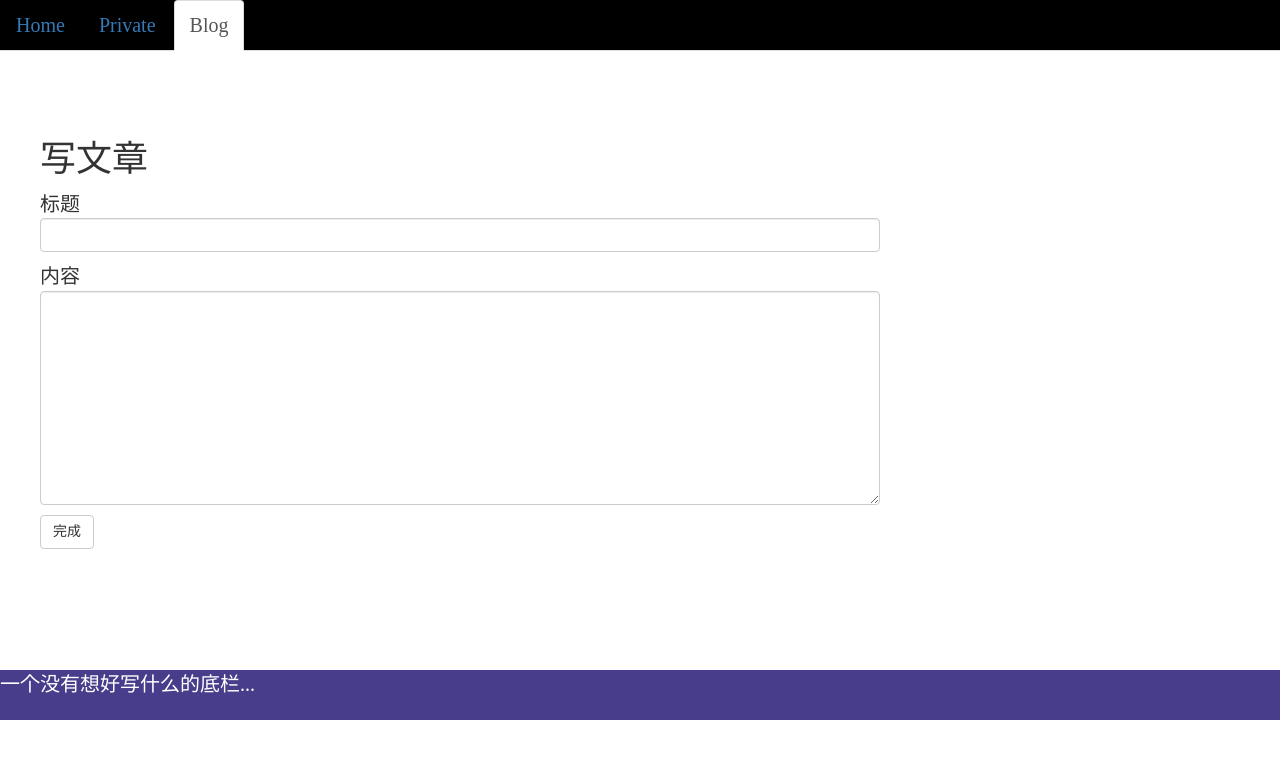
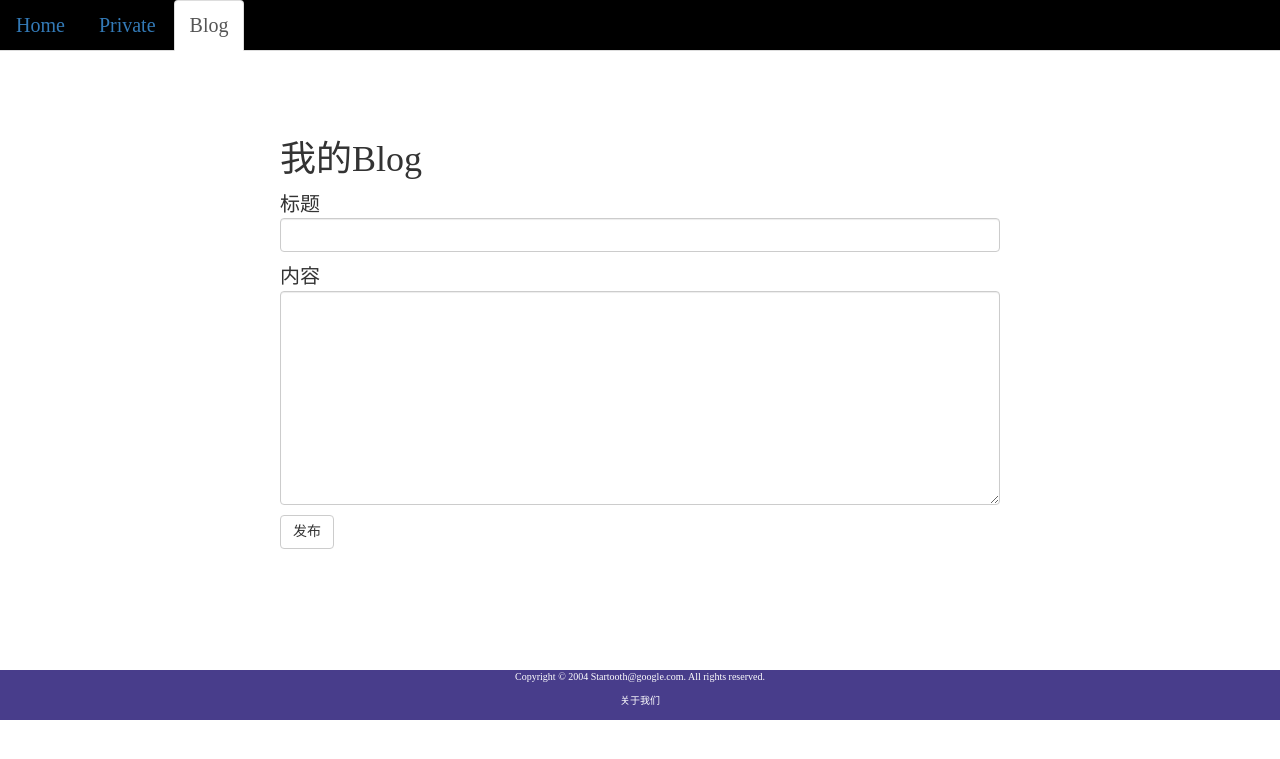
Before and after one commit to Startooth/blog, a Flask app: page /article/post in a window 1280 px wide. Shown: the top 759 px of the page. Run offline with Flask 2, Linux system fonts and the light colour scheme; the visitor is signed in with stand-in values (Sample User, id 1); data comes from the database, SQL or seed files in the repository; some libraries are stand-ins or nearby versions.

Commit message:
新增退出按钮，修改页面格局，添加底栏内容

```diff
--- a/article/templates/post.html
+++ b/article/templates/post.html
@@ -8,7 +8,8 @@
 {% endblock %}
 
 {% block content %}
-<h1>写文章</h1>
+<div style="width: 60%;margin:auto">
+    <h1>我的Blog</h1>
     <form action="/article/post" method="POST">
         <div style="margin-bottom: 10px;">
             <lable>标题</lable>
@@ -19,7 +20,8 @@
             <textarea class="form-control" name="content" cols="30" rows="10"></textarea>
         </div>
         <div>
-        <input type="submit" class="btn btn-default" value="完成">
+            <input type="submit" class="btn btn-default" value="发布">
         </div>
     </form>
+</div>
 {% endblock %}
--- a/templates/base.html
+++ b/templates/base.html
@@ -31,7 +31,7 @@
             float: left;
             /*background-color: lightblue;*/
             height: 500px;
-            width: 70%;
+            width: 100%;
             padding-top: 50px;
             margin-right: 60px;
         }
@@ -39,7 +39,7 @@
         .side {
             float: left;
             height: 550px;
-            width: 25%;
+            width: 0%;
         }
 
         .foot {
@@ -66,8 +66,15 @@
             {% endblock %}
         </div>
     </div>
-    <div class="foot" style="color: white">
-        <p style="font-size: 20px">一个没有想好写什么的底栏...</p>
+    <div class="foot" style="color: white;">
+        <table align="center">
+            <tr><td align="center">
+                <p style="font-size: 10px;">Copyright © 2004 Startooth@google.com. All rights reserved.</p>
+            </td></tr>
+            <tr><td align="center">
+                <p style="font-size: 10px;">关于我们</p>
+            </td></tr>
+        </table>
     </div>
 </body>
 
--- a/user/templates/login.html
+++ b/user/templates/login.html
@@ -1,6 +1,6 @@
 {% extends 'base.html' %}
 {% block content %}
-<div style="width: 70%;">
+<div style="width: 50%;margin:auto">
     <h1>登陆页</h1>
     <table class='table'>
         <form action="/user/login" method="POST">
--- a/user/templates/register.html
+++ b/user/templates/register.html
@@ -1,6 +1,6 @@
 {% extends 'base.html' %}
 {% block content %}
-<div style="width: 50%;">
+<div style="width: 50%;margin:auto">
     <h1>注册页</h1>
     <table class='table'>
         <form action="/user/register" method="POST">
```
Also changed, not shown: user/templates/info.html (+8 -4 lines), user/views.py (+7 -0 lines), user/static/img/Startooth.jpg. Lines whose indentation alone changed are shown as unchanged.
